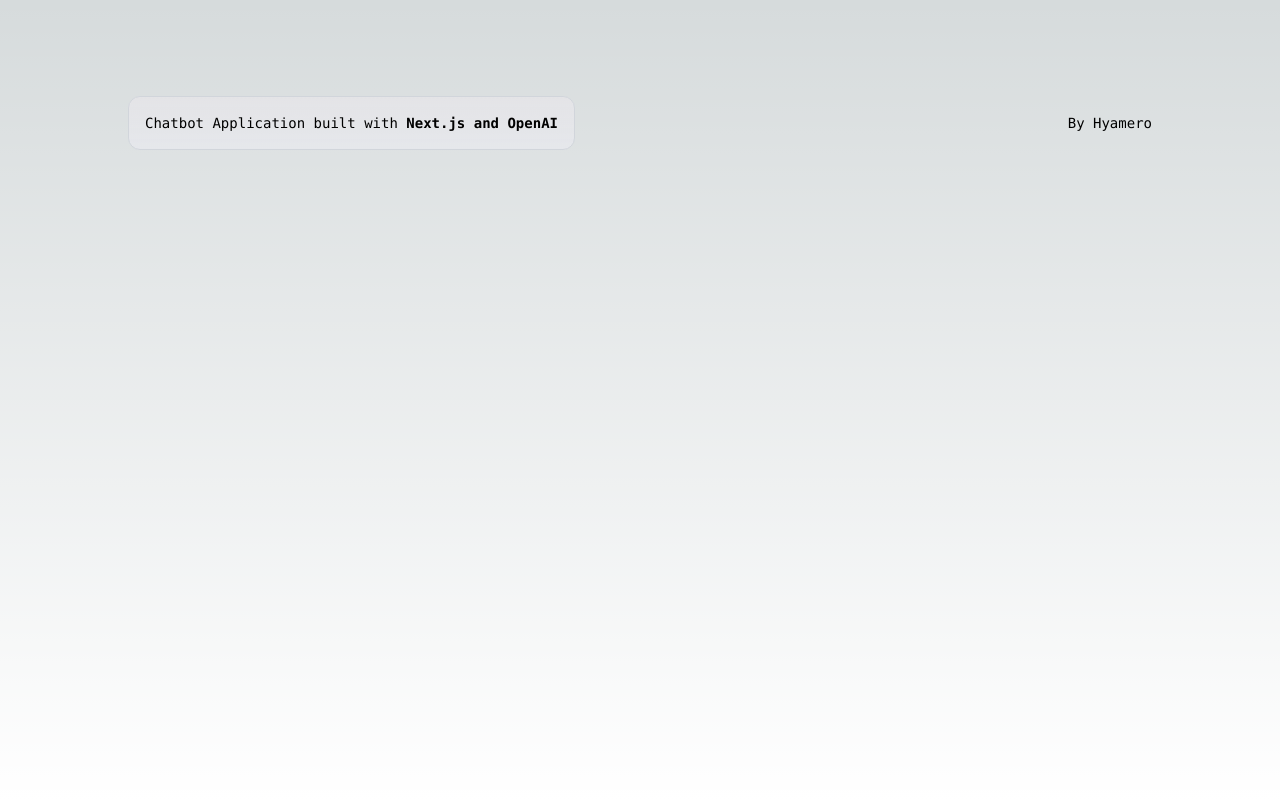
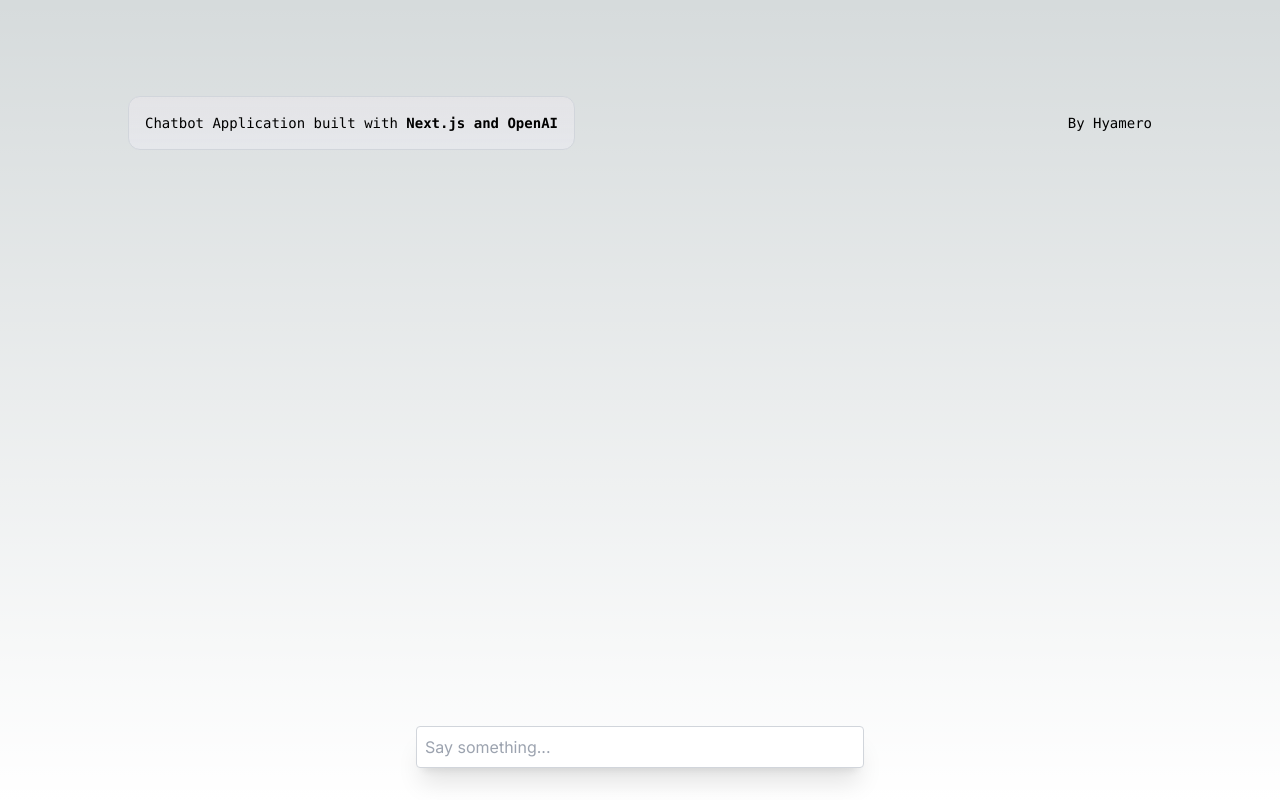
Before and after one commit to hyamero/chatbot, a Next.js app: page / in a window 1280 px wide. Built offline with nearby package versions, Linux system fonts and the light colour scheme.

Commit message:
feat: basic chatbot with streaming ui

```diff
--- /dev/null
+++ b/src/app/chat.tsx
@@ -0,0 +1,27 @@
+"use client";
+
+import { useChat } from "ai/react";
+
+export default function Chat() {
+  const { messages, input, handleInputChange, handleSubmit } = useChat();
+
+  return (
+    <div className="flex flex-col w-full max-w-md py-24 mx-auto stretch">
+      {messages.map((m) => (
+        <div key={m.id} className="whitespace-pre-wrap">
+          {m.role === "user" ? "User: " : "AI: "}
+          {m.content}
+        </div>
+      ))}
+
+      <form onSubmit={handleSubmit}>
+        <input
+          className="text-black fixed bottom-0 w-full max-w-md p-2 mb-8 border border-gray-300 rounded shadow-xl"
+          value={input}
+          placeholder="Say something..."
+          onChange={handleInputChange}
+        />
+      </form>
+    </div>
+  );
+}
--- a/src/app/page.tsx
+++ b/src/app/page.tsx
@@ -1,7 +1,11 @@
-export default function Home() {
+import Chat from "./chat";
+
+export const runtime = "edge";
+
+export default function Page() {
   return (
     <main className="flex h-screen flex-col items-center justify-between p-24">
-      <div className="z-10 max-w-5xl w-full items-center justify-between font-mono text-sm lg:flex">
+      <nav className="z-10 max-w-5xl w-full items-center justify-between font-mono text-sm lg:flex">
         <p className="fixed left-0 top-0 flex w-full justify-center border-b border-gray-300 bg-gradient-to-b from-zinc-200 pb-6 pt-8 backdrop-blur-2xl dark:border-neutral-800 dark:bg-zinc-800/30 dark:from-inherit lg:static lg:w-auto  lg:rounded-xl lg:border lg:bg-gray-200 lg:p-4 lg:dark:bg-zinc-800/30">
           Chatbot Application built with&nbsp;
           <code className="font-mono font-bold">Next.js and OpenAI</code>
@@ -16,7 +20,8 @@ export default function Home() {
             By Hyamero
           </a>
         </div>
-      </div>
+      </nav>
+      <Chat />
     </main>
   );
 }
```
